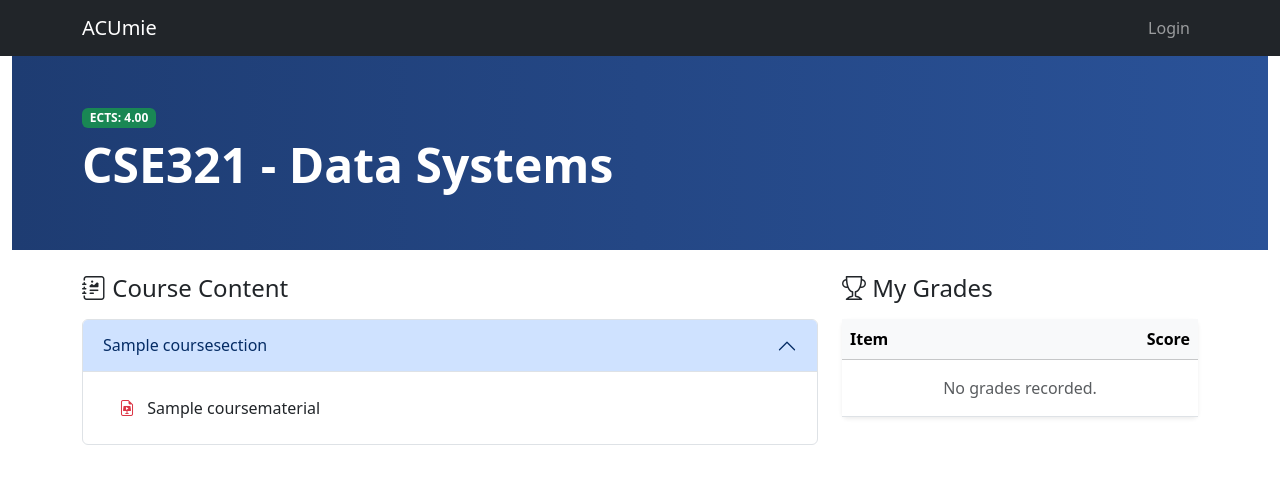
After one commit to Mirket07/Acumie, a Django app: page /courses/1/ in a window 1280 px wide. The commit adds this page. Shown: the top 484 px of the page. Run offline with Django 5.2, Linux system fonts and the light colour scheme; data comes from the database, SQL or seed files in the repository; tables that the repository leaves empty hold one stand-in row (values such as "Sample post").

Commit message:
htm ve debug

```diff
--- a/Acumie/urls.py
+++ b/Acumie/urls.py
@@ -25,6 +25,8 @@ urlpatterns = [
 
     path('accounts/', include('django.contrib.auth.urls')),
 
+    path('courses/', include('courses.urls')),
+
     path('grades/', include('grades.urls')),
 
     path('feedback/', include('feedback.urls')),
--- /dev/null
+++ b/courses/templates/courses/course_detail.html
@@ -0,0 +1,90 @@
+{% extends "base.html" %}
+
+{% block title %}{{ course.code }} - Detail{% endblock %}
+
+{% block content %}
+<div class="container-fluid p-0 mb-4">
+    <div class="p-5 text-white bg-dark" style="background: linear-gradient(90deg, #1e3c72 0%, #2a5298 100%);">
+        <div class="container">
+            <span class="badge bg-success mb-2">ECTS: {{ course.ects_credit }}</span>
+            <h1 class="display-5 fw-bold">{{ course.code }} - {{ course.title }}</h1>
+        </div>
+    </div>
+</div>
+
+<div class="container mt-4">
+    <div class="row">
+
+        <div class="col-md-8">
+            <h4 class="mb-3"><i class="bi bi-journal-richtext"></i> Course Content</h4>
+
+            <div class="accordion" id="courseAccordion">
+                {% for section in sections %}
+                <div class="accordion-item">
+                    <h2 class="accordion-header" id="heading{{ section.id }}">
+                        <button class="accordion-button {% if not forloop.first %}collapsed{% endif %}" type="button" data-bs-toggle="collapse" data-bs-target="#collapse{{ section.id }}">
+                            {{ section.title }}
+                        </button>
+                    </h2>
+                    <div id="collapse{{ section.id }}" class="accordion-collapse collapse {% if forloop.first %}show{% endif %}" data-bs-parent="#courseAccordion">
+                        <div class="accordion-body">
+                            <div class="list-group list-group-flush">
+                                {% for material in section.materials.all %}
+                                    <a href="{{ material.link|default:'#' }}" target="_blank" class="list-group-item list-group-item-action border-0">
+                                        {% if material.type == 'SLIDE' %}
+                                            <i class="bi bi-file-earmark-slides text-danger me-2"></i>
+                                        {% elif material.type == 'LINK' %}
+                                            <i class="bi bi-link-45deg text-primary me-2"></i>
+                                        {% else %}
+                                            <i class="bi bi-megaphone text-warning me-2"></i>
+                                        {% endif %}
+                                        {{ material.title }}
+                                    </a>
+                                {% empty %}
+                                    <p class="text-muted small ms-3">No materials yet.</p>
+                                {% endfor %}
+                            </div>
+                        </div>
+                    </div>
+                </div>
+                {% empty %}
+                    <div class="alert alert-info">No sections added to this course yet.</div>
+                {% endfor %}
+            </div>
+        </div>
+
+        <div class="col-md-4">
+            <h4 class="mb-3"><i class="bi bi-trophy"></i> My Grades</h4>
+            <div class="card shadow-sm border-0">
+                <div class="card-body p-0">
+                    <table class="table table-hover mb-0">
+                        <thead class="table-light">
+                            <tr>
+                                <th>Item</th>
+                                <th class="text-end">Score</th>
+                            </tr>
+                        </thead>
+                        <tbody>
+                            {% for grade in student_grades %}
+                            <tr>
+                                <td>
+                                    <strong>{{ grade.assessment.get_type_display }}</strong><br>
+                                    <small class="text-muted">LO: {{ grade.learning_outcome.code }}</small>
+                                </td>
+                                <td class="text-end">
+                                    <span class="badge bg-primary">{{ grade.score_percentage }}%</span><br>
+                                    <small class="text-muted">Mastery: {{ grade.lo_mastery_score }}/5</small>
+                                </td>
+                            </tr>
+                            {% empty %}
+                            <tr><td colspan="2" class="text-center text-muted py-3">No grades recorded.</td></tr>
+                            {% endfor %}
+                        </tbody>
+                    </table>
+                </div>
+            </div>
+        </div>
+
+    </div>
+</div>
+{% endblock content %}
```
Also changed, not shown: grades/templates/grades/dashboard.html (+12 -42 lines), grades/templates/grades/student_content.html (added, +94 -0 lines), courses/urls.py (line endings or trailing spaces).
